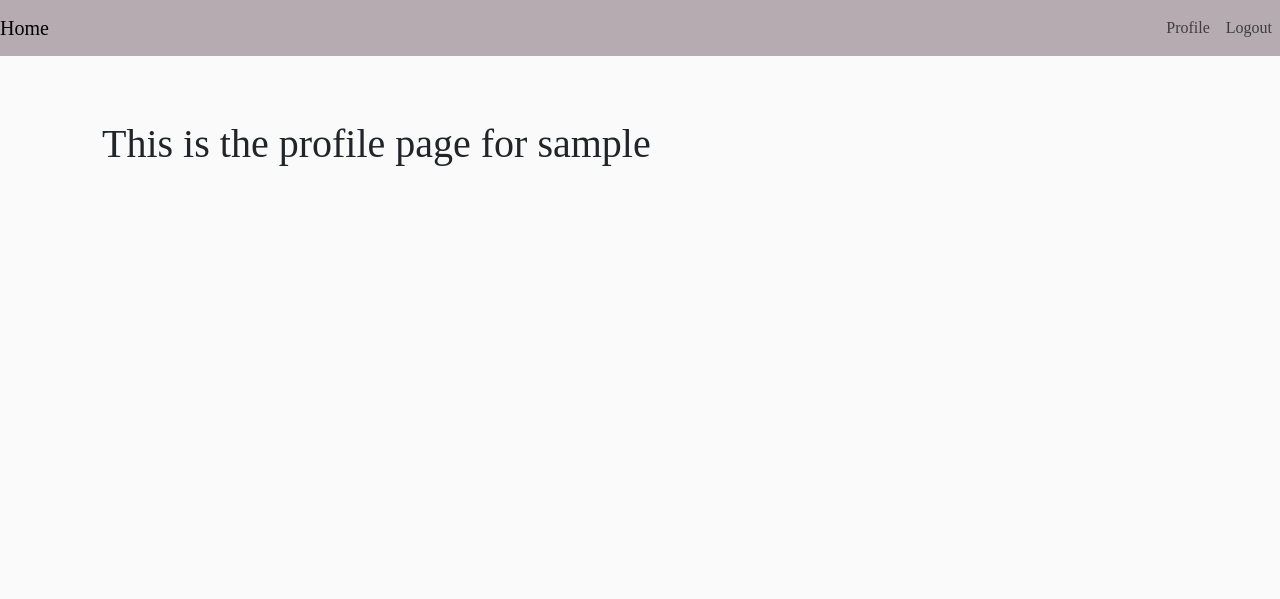
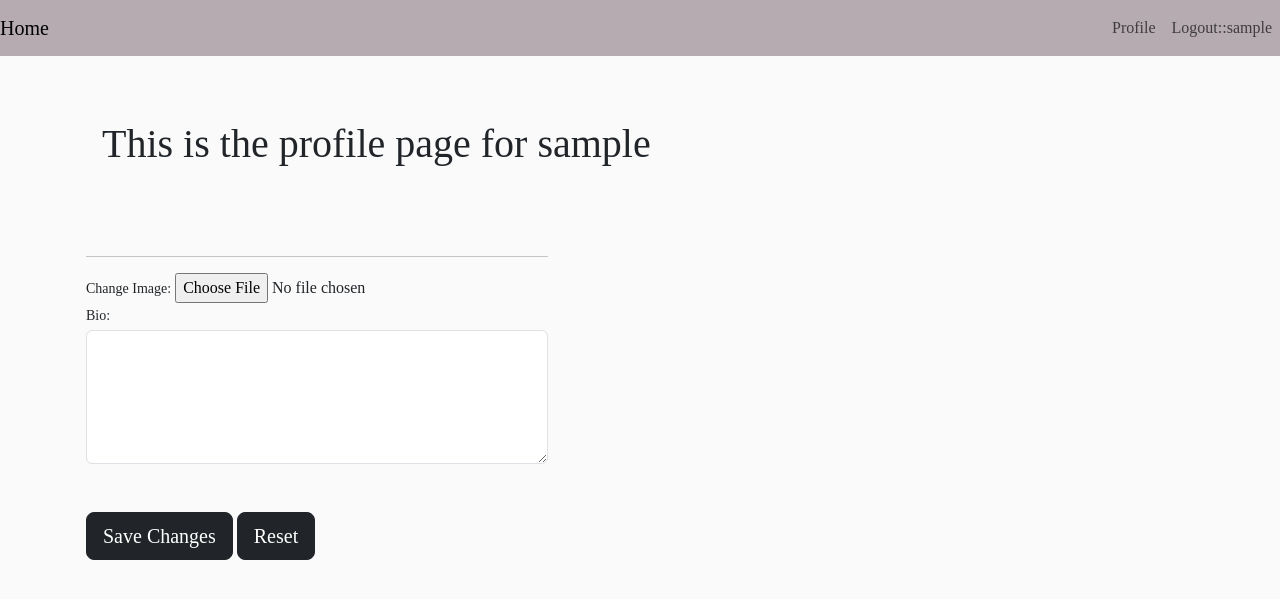
Before and after one commit to GraceMwende/Instagram-clone, a Django app: page /profile/ in a window 1280 px wide. Shown: the top 599 px of the page. Run offline with Django 4.2, Linux system fonts and the light colour scheme; the visitor is signed in with stand-in values (Sample User, id 1); some libraries are stand-ins or nearby versions.

Commit message:
update profile

```diff
--- a/users/forms.py
+++ b/users/forms.py
@@ -1,6 +1,7 @@
 from django import forms
 from django.contrib.auth.models import User
 from django.contrib.auth.forms import UserCreationForm,AuthenticationForm
+from .models import Profile
 
 class RegisterForm(UserCreationForm):
     first_name = forms.CharField(max_length=100,
@@ -58,3 +59,11 @@
     class Meta:
         model = User
         fields = ['username', 'password', 'remember_me']
+
+class UpdateProfileForm(forms.ModelForm):
+    image = forms.ImageField(widget=forms.FileInput(attrs={'class': 'form-control-file'}))
+    bio = forms.CharField(widget=forms.Textarea(attrs={'class': 'form-control', 'rows': 5}))
+
+    class Meta:
+        model = Profile
+        fields = ['image', 'bio']
--- a/users/models.py
+++ b/users/models.py
@@ -1,5 +1,17 @@
 from django.db import models
 from django.contrib.auth.models import User
+from PIL import Image
+
+# resizing images
+def save(self, *args, **kwargs):
+    super().save()
+
+    img = Image.open(self.avatar.path)
+
+    if img.height > 100 or img.width > 100:
+        new_img = (100, 100)
+        img.thumbnail(new_img)
+        img.save(self.avatar.path)
 
 # Create your models here.
 class Profile(models.Model):
--- a/users/templates/navbar.html
+++ b/users/templates/navbar.html
@@ -16,7 +16,7 @@
           <div class="navbar-nav ms-auto">
             {% if user.is_authenticated %}
             <a href="#" class="nav-item nav-link">Profile</a>
-            <a href="{% url 'logout' %}" class="nav-item nav-link">Logout</a>
+            <a href="{% url 'logout' %}" class="nav-item nav-link">Logout::{{user.username}}</a>
             {% else %}
             <a href="{% url 'login' %}" class="nav-item nav-link">Sign in</a>
             {% endif %}
--- a/users/templates/users/profile.html
+++ b/users/templates/users/profile.html
@@ -4,5 +4,37 @@
 <div class="row my-3 p-3">
   <h1>This is the profile page for {{user.username}}</h1>
 </div>
-
+<div class="row my-3 p-3">
+  <img class="rounded-circle account-img" src="{{ user.profile.avatar.url }} " style="cursor: pointer;"/>
+</div>
+{% if user_form.errors %}
+  <div class="alert alert-danger alert-dismissible" role="alert">
+      <div id="form_errors">
+          {% for key, value in user_form.errors.items %}
+              <strong>{{ value }}</strong>
+          {% endfor %}
+      </div>
+      <button type="button" class="close" data-dismiss="alert" aria-label="Close">
+          <span aria-hidden="true">&times;</span>
+      </button>
+  </div>
+{% endif %}
+<div class="form-content">
+  <form method="post" enctype="multipart/form-data">
+      {% csrf_token %}
+      <div class="form-row">
+          <div class="col-md-5">
+              <div class="form-group">
+                  <hr>
+                  <label class="small mb-1">Change Image:</label>
+                  {{ profile_form.image }}
+              </div>
+              <label class="small mb-1">Bio:</label> {{ profile_form.bio }}
+          </div>
+      </div>
+      <br><br>
+      <button type="submit" class="btn btn-dark btn-lg">Save Changes</button>
+      <button type="reset" class="btn btn-dark btn-lg">Reset</button>
+  </form>
+</div>
 {% endblock content %}
--- a/users/views.py
+++ b/users/views.py
@@ -4,7 +4,7 @@
 from django.contrib.auth.views import LoginView
 from django.contrib.auth.decorators import login_required
 
-from .forms import RegisterForm,LoginForm
+from .forms import RegisterForm,LoginForm,UpdateProfileForm
 
 # Create your views here.
 def home(request):
@@ -20,7 +20,17 @@
 
 @login_required
 def profile(request):
-    return render(request, 'users/profile.html')
+    if request.method == 'POST':
+        profile_form = UpdateProfileForm(request.POST, request.FILES, instance=request.user.profile)
+
+        if profile_form.is_valid():
+            profile_form.save()
+            messages.success(request, 'Your profile is updated successfully')
+            return redirect(to='users-profile')
+    else:
+        profile_form = UpdateProfileForm(instance=request.user.profile)
+
+    return render(request, 'users/profile.html', {'profile_form': profile_form})
 
 class RegisterView(View):
   form_class = RegisterForm
```
